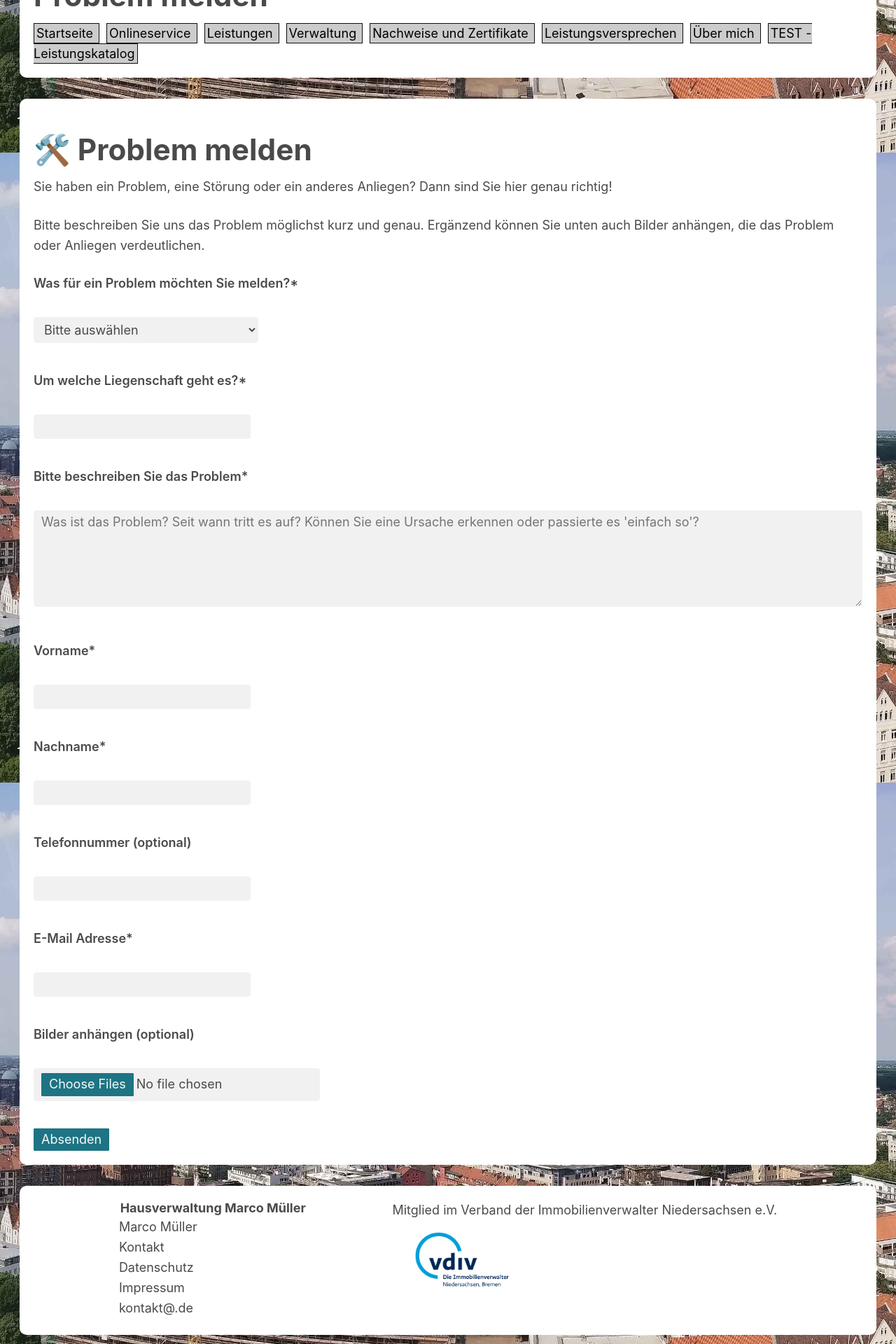
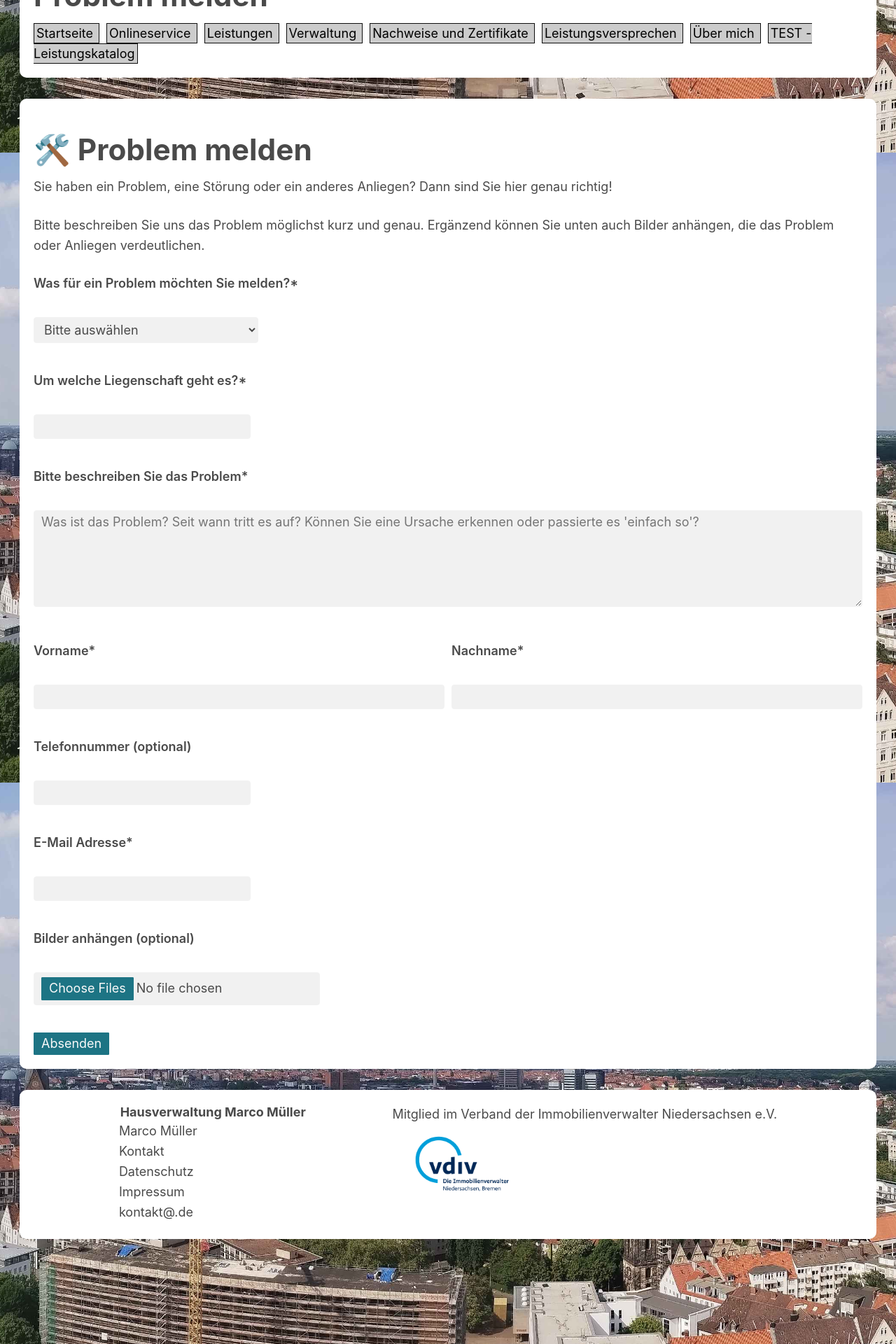
Before and after one commit to marek22k/hausverwaltung, a Jekyll site: the page built from problem-melden.md, in a window 1280 px wide. Shown: the part 682-2602 px from the top of the page at 70% size. Built offline with Jekyll 4.4.1, drawn with Linux system fonts in a browser that asks for light colours.

Commit message:
Update problem-melden.md

```diff
--- a/problem-melden.md
+++ b/problem-melden.md
@@ -31,11 +31,16 @@ keywords: ddd
   <label for="beschreibung">Bitte beschreiben Sie das Problem*</label><br>
   <textarea name="beschreibung" id="beschreibung" rows="6" placeholder="Was ist das Problem? Seit wann tritt es auf? Können Sie eine Ursache erkennen oder passierte es 'einfach so'?" required></textarea><br><br>
 
-  <label for="vorname">Vorname*</label><br>
-  <input type="text" name="vorname" id="vorname" required><br><br>
-
-  <label for="nachname">Nachname*</label><br>
-  <input type="text" name="nachname" id="nachname" required><br><br>
+  <div style="display: flex; gap: 10px; flex-wrap: wrap;">
+  <div style="flex: 1; min-width: 120px;">
+    <label for="vorname">Vorname*</label><br>
+    <input type="text" name="vorname" id="vorname" required style="width: 100%;">
+  </div>
+  <div style="flex: 1; min-width: 120px;">
+    <label for="nachname">Nachname*</label><br>
+    <input type="text" name="nachname" id="nachname" required style="width: 100%;">
+  </div>
+</div><br>
 
   <label for="telefon">Telefonnummer (optional)</label><br>
   <input type="text" name="telefon" id="telefon"><br><br>
```
